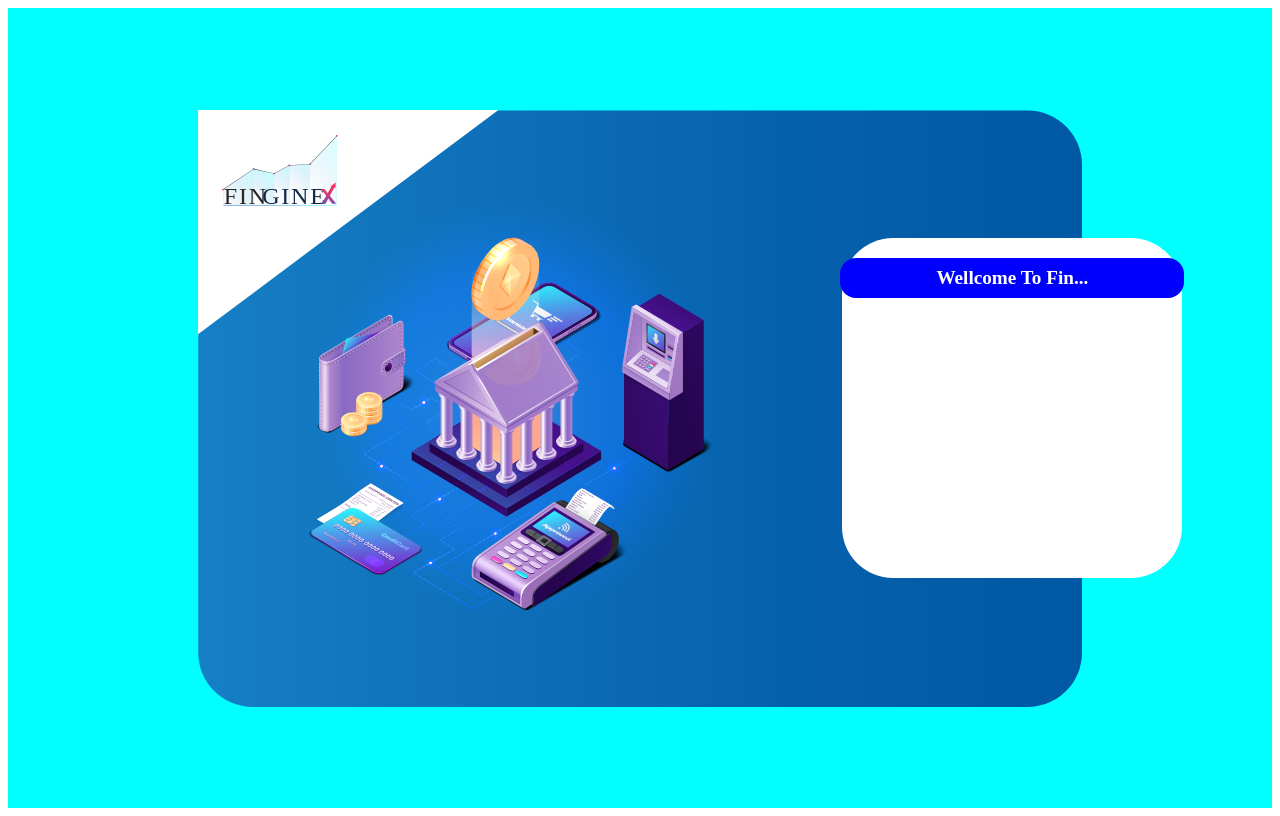
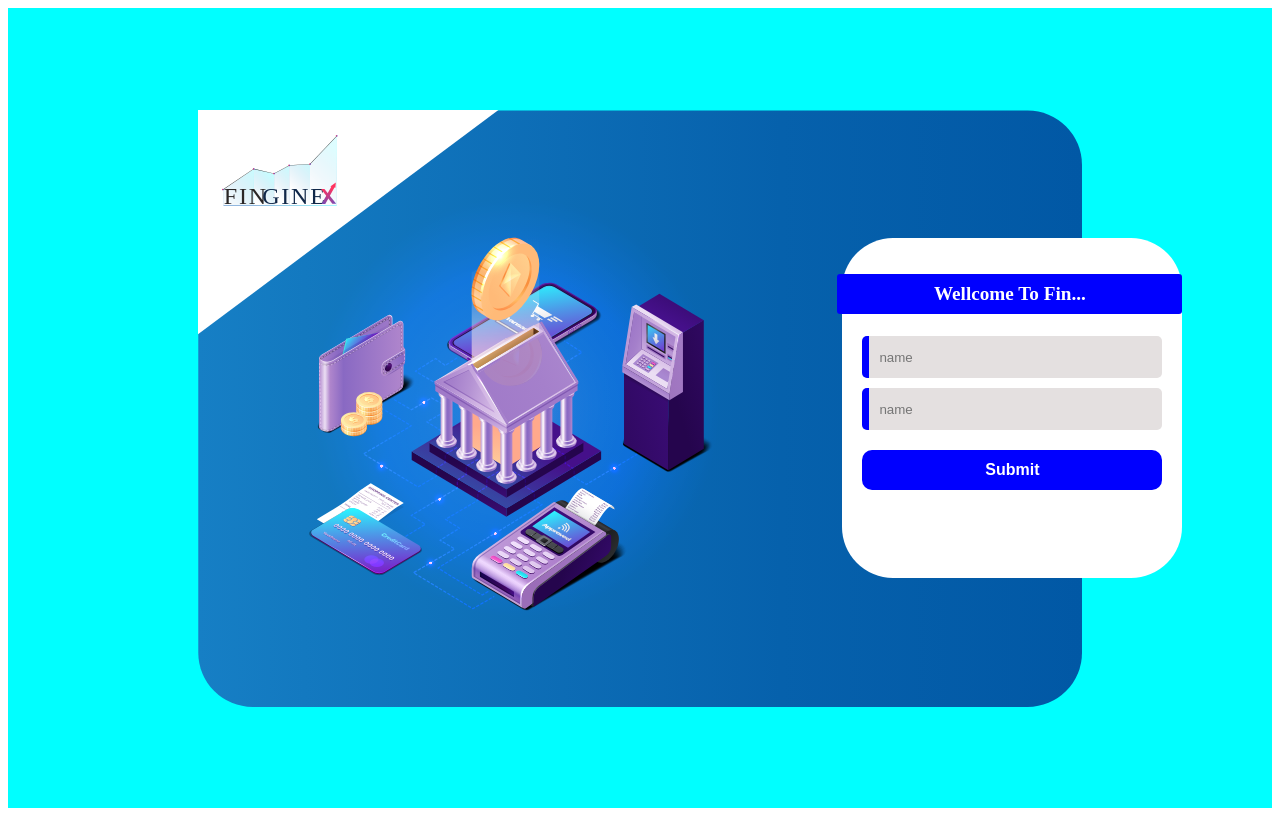
Before and after one commit to engr-hasanuzzaman/advance-css, a plain HTML site: page home.html in a window 1280 px wide. Drawn offline with Linux system fonts and the light colour scheme.

Commit message:
Add login form

```diff
--- a/home.html
+++ b/home.html
@@ -15,8 +15,10 @@
                 <div class="header">
                     Wellcome To Fin...
                 </div>
-                <form action="#">
-                    <input type="text" name="name" id="" placeholder="name">
+                <form class="form" action="#">
+                    <input class='form-control' type="text" name="name" id="" placeholder="name">
+                    <input class='form-control' type="text" name="name" id="" placeholder="name">
+                    <button type="submit" class="btn">Submit</button>
                 </form>
             </div>
         </div>
@@ -45,7 +47,6 @@
     .form-container {
         width: 300px;
         height: 300px;
-        /* border: 2px solid red; */
         background: #ffffff;
         border-radius: 15%;
         padding: 20px;
@@ -56,11 +57,12 @@
     .header {
         text-align: center;
         background-color: blue;
-        left: -2px;
-        right: -2px;
+        left: -5px;
+        right: 0px;
         flex-direction: column;
         display: flex;
-        border-radius: 16px;
+        top: 36px;
+        border-radius: 3px;
         justify-content: center;
         position: absolute;
         height: 40px;
@@ -68,6 +70,35 @@
         font-weight: 800;
         font-size: 1.2rem;
     }
+
+    .form {
+        flex-direction: column;
+        justify-content: center;
+        display: flex;
+        height: 100%;
+    }
+
+    .form-control {
+        border: none;
+        border-radius: 5px;
+        border-left: 7px solid blue;
+        background-color: rgb(228, 224, 224);
+        border-right: none;
+        height: 40px;
+        padding-left: 10px;
+        margin-top: 10px;
+    }
+
+    .btn {
+        border-radius: 10px;
+        background-color: blue;
+        color: #ffffff;
+        border: none;
+        margin-top: 20px;
+        height: 40px;
+        font-weight: 700;
+        font-size: 1rem;
+    }
 </style>
 
 </html>
```
Also changed, not shown: bant.svg (added), login/art.svg (added), login/bant.svg (added), login/bg-image.svg (added), login/logo.svg (added), 1 other file.
